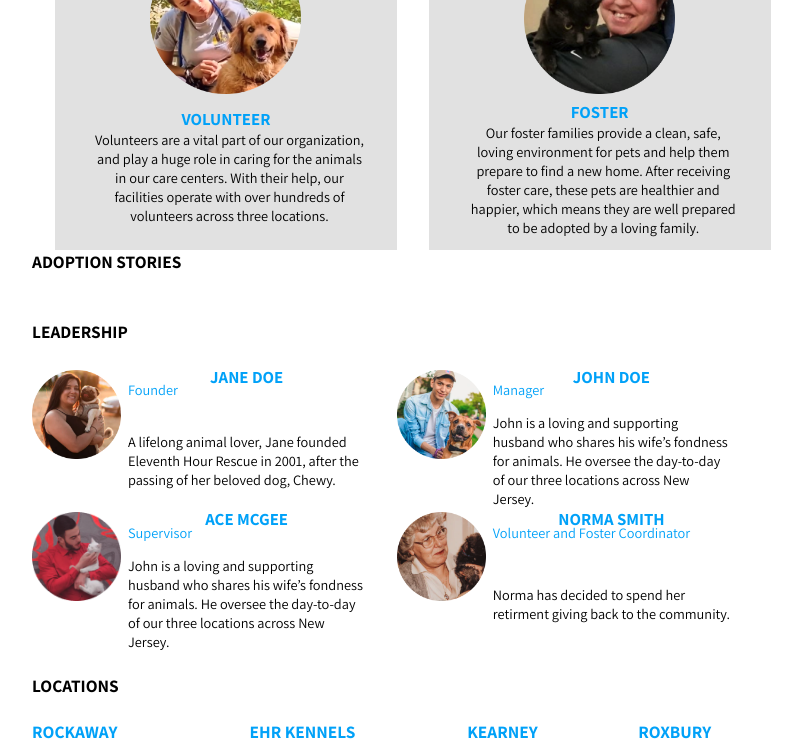
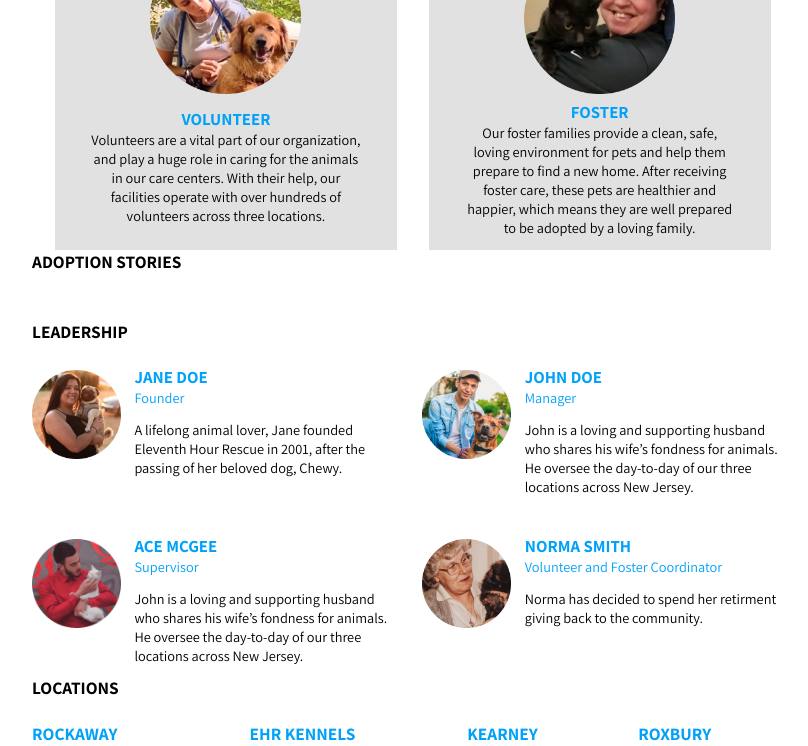
Before and after one commit to Henry-Cook/Eleventh-Hour-Rescue-Redesign, a React (Create React App) app in the folder client/: page /aboutus in a window 1280 px wide. Shown: the part 880-1626 px from the top of the page, without its empty margins (128-936 px from the left). Built offline with nearby package versions, Linux system fonts and the light colour scheme; no server answers.

Commit message:
grid gap

```diff
--- a/client/src/components/leadership/Leadership.jsx
+++ b/client/src/components/leadership/Leadership.jsx
@@ -5,15 +5,18 @@ import { leadershipCards } from "../../utils/cards.js";
 
 export default function Leadership() {
 
-  return leadershipCards.map((card) => {
+  return leadershipCards.map((card, i) => {
     return (
+      <div className="leadershipCard">
         <ActionCard
-        id={'leadershipCard'}
+          style={{display: 'inline-block'}}
+        id={`{leadership${i+1}}`}
         action={card.action}
         subtitle={card.subtitle}
         image={card.image}
         detail={card.detail}
-      />
+        />
+        </div>
     );
   });
 }
--- a/client/src/components/leadership/leadership.css
+++ b/client/src/components/leadership/leadership.css
@@ -1,33 +1,35 @@
 .leadership {
   display: grid;
+  grid-gap: 2vw;
   grid-template-columns: 50% 50%;
   grid-template-rows: 50% 50%;
-
 }
-
-.leadership h3 {
+.leadershipCard {
+  display: inline-block;
+}
+.leadershipCard h3 {
   display: revert;
   color: #00a1f8;
   font-size: 1.12vw;
   font-weight: 200;
 }
-
-#leadershipCard img {
-  grid-column-start: 1;
+.leadershipCard img {
   width: 6.94vw;
   height: 6.94vw;
+  position: absolute;
+  padding: 0;
 }
-
-#leadershipCard h2, h3, p {
-  grid-column-start: 2;
-  padding-left: 0.56vw;
-  display: block;
+.leadershipCard p, h3 {
+  padding-left: 8vw;
+  text-align: left;
 }
-
-#leadershipCard {
-  display: grid;
-  justify-content: left;
-  grid-template-columns: 6.94vw 19.1vw;
-  grid-template-rows: 0;
-
+.leadershipCard p {
+  padding-top: 1vw;
 }
+.leadershipCard h3 {
+  margin: 0;
+}
+.leadershipCard h2 {
+  text-align: left !important;
+  padding-left: 8vw;
+}
```
